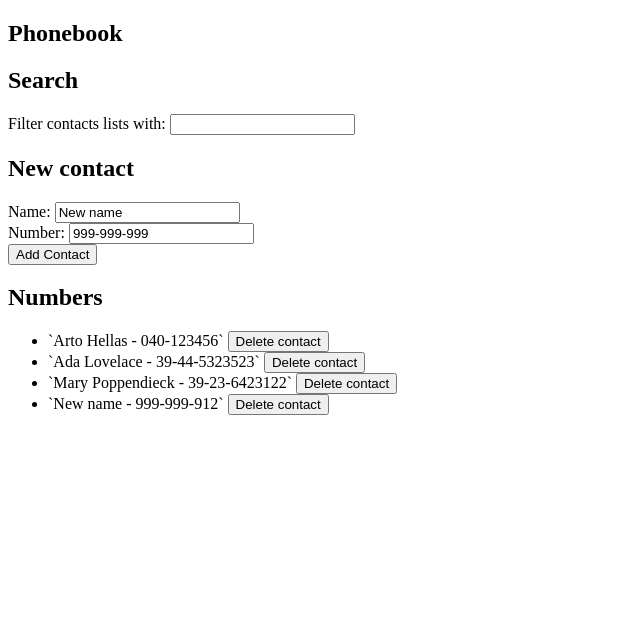
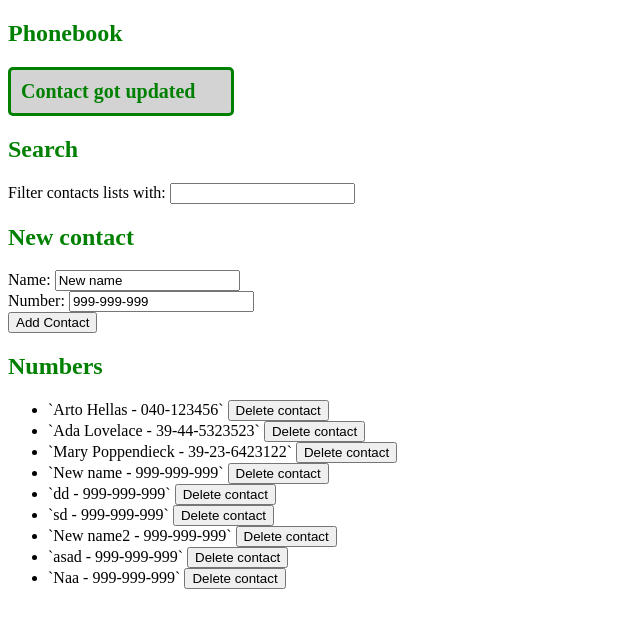
Before and after one commit to annabeatrizzz/full-stack-open-solutions, a React (Vite) app in the folder 2_Communicating-with-Server/phonebook/: page / in a window 1280 px wide. Both pictures are taken after a click on the button "Add Contact". Shown: the top 628 px of the page, without its empty margins (0-640 px from the left). Built offline with nearby package versions, Linux system fonts and the light colour scheme; no server answers; data requests are answered from the project's data file.

Commit message:
Bug fix for previous exercise and Exercise 2.16

```diff
--- a/2_Communicating-with-Server/phonebook/db.json
+++ b/2_Communicating-with-Server/phonebook/db.json
@@ -17,8 +17,33 @@
     },
     {
       "name": "New name",
-      "number": "999-999-912",
+      "number": "999-999-999",
       "id": "a449"
+    },
+    {
+      "id": "156a",
+      "name": "dd",
+      "number": "999-999-999"
+    },
+    {
+      "id": "53f5",
+      "name": "sd",
+      "number": "999-999-999"
+    },
+    {
+      "name": "New name2",
+      "number": "999-999-999",
+      "id": "219b"
+    },
+    {
+      "id": "8655",
+      "name": "asad",
+      "number": "999-999-999"
+    },
+    {
+      "id": "b641",
+      "name": "Naa",
+      "number": "999-999-999"
     }
   ]
 }
--- a/2_Communicating-with-Server/phonebook/src/App.jsx
+++ b/2_Communicating-with-Server/phonebook/src/App.jsx
@@ -1,8 +1,10 @@
 import { useState, useEffect } from 'react'
+import { getAll, create, update, deletePerson } from './services/persons.js'
+
 import Filter from './components/Filter.jsx'
 import Contacts from './components/Contacts.jsx'
 import PersonForm from './components/PersonForm.jsx'
-import { getAll, create, update, deletePerson } from './services/persons.js'
+import Notification from './components/Notification.jsx'
 
 const App = () => {
   const defaultName = 'New name'
@@ -11,6 +13,7 @@ const App = () => {
   const [newName, setNewName] = useState(defaultName)
   const [contactName, setContactName] = useState('')
   const [newNumber, setNewNumber] = useState(defaultNumber)
+  const [message, setMessage] = useState(null)
 
   const handleNewName = (event) => {
     setNewName(event.target.value)
@@ -32,6 +35,13 @@ const App = () => {
     setPersons(personsFiltered)
   }
 
+  const showMessage = (msg) => {
+    setMessage(msg)
+        setTimeout(() => {
+          setMessage(null)
+        }, 5000)
+  }
+
   const handleForm = (event) => {
     event.preventDefault()
     console.log(newName)
@@ -47,13 +57,16 @@ const App = () => {
     }
 
     const p = persons.filter(p => p.name === newName)
-    if (p) {
+    if (p.length > 0) {
       const result = window.confirm('Person is already in the Phonebook. Want to update the contact with the new number?')
       if (result) {
         update(person,  p[0].id)
           .then(response => {
             setPersons(persons.map(p => p.name === person.name ? response.data : p))
+            setNewName(defaultName)
+            setNewNumber(defaultNumber)
           })
+        showMessage("Contact got updated")
       }
       return
     }
@@ -68,6 +81,8 @@ const App = () => {
         setNewName(defaultName)
         setNewNumber(defaultNumber)
       })
+
+    showMessage('Contact created')
   }
 
   const getPersons = () => {
@@ -98,6 +113,8 @@ const App = () => {
     <div>
       <h2>Phonebook</h2>
 
+      <Notification message={message}></Notification>
+
       <Filter contactName={contactName} handleSearch={handleSearch} ></Filter>
 
       <PersonForm handleForm={handleForm} newName={newName} handleNewName={handleNewName} newNumber={newNumber} handleNewNumber={handleNewNumber}></PersonForm>
--- /dev/null
+++ b/2_Communicating-with-Server/phonebook/src/components/Notification.jsx
@@ -0,0 +1,13 @@
+const Notification = ({ message }) => {
+  if (message === null) {
+    return null
+  }
+
+  return (
+    <div className='success'>
+      {message}
+    </div>
+  )
+}
+
+export default Notification
--- /dev/null
+++ b/2_Communicating-with-Server/phonebook/src/index.css
@@ -0,0 +1,20 @@
+* {
+    font: arial;
+}
+
+h2 {
+    color: green;
+}
+
+.success {
+    background-color: lightgrey;
+    color: green;
+    font-weight: bold;
+    font-size: 20px;
+    border-style: solid;
+    border-radius: 5px;
+    border-color: green;
+    width: 200px;
+    padding: 10px;
+    margin-bottom: 10px;
+}
--- a/2_Communicating-with-Server/phonebook/src/main.jsx
+++ b/2_Communicating-with-Server/phonebook/src/main.jsx
@@ -1,4 +1,5 @@
 import ReactDOM from 'react-dom/client'
+import './index.css'
 
 import App from './App'
 
```
